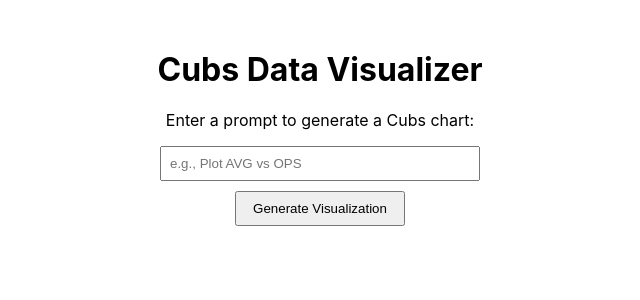
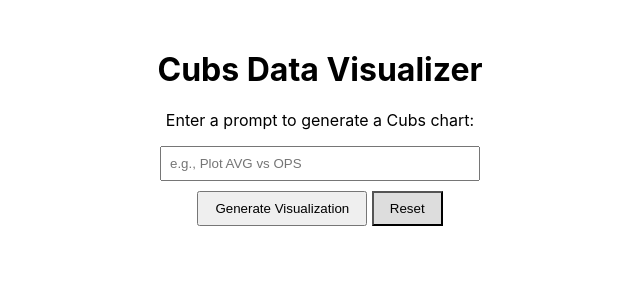
Before and after one commit to JohnnyAddis/SeeCubs, a React (Create React App) app in the folder frontend/: page / in a window 1280 px wide. Shown: the top 300 px of the page, without its empty margins (320-960 px from the left). Built offline with nearby package versions, Linux system fonts and the light colour scheme.

Commit message:
Addign reset button to clear prompt input and have vis and gpt code dissapear as well

```diff
--- a/frontend/src/App.js
+++ b/frontend/src/App.js
@@ -14,7 +14,6 @@
   };
 
   const handleSubmit = async () => {
-    console.log("User Prompt:", prompt);
     setLoading(true);
     setShowChart(false);
     setError("");
@@ -23,8 +22,6 @@
 
     try {
       const data = await generatePlot(prompt);
-      console.log("Flask Response:", data);
-
       setGptCode(data.code_used);
       setImageUrl(`http://localhost:5000${data.image_url}`);
       setShowChart(true);
@@ -33,6 +30,15 @@
     } finally {
       setLoading(false);
     }
+  };
+
+  // 🆕 Reset handler
+  const handleReset = () => {
+    setPrompt("");
+    setShowChart(false);
+    setGptCode("");
+    setImageUrl("");
+    setError("");
   };
 
   return (
@@ -48,11 +54,22 @@
       />
       <br />
       <button
+        type="button"
         onClick={handleSubmit}
+        disabled={loading}
         style={{ marginTop: "10px", padding: "8px 16px" }}
-        disabled={loading}
       >
         {loading ? "Loading..." : "Generate Visualization"}
+      </button>
+      {" "}
+      {/* 🆕 Reset Button */}
+      <button
+        type="button"
+        onClick={handleReset}
+        disabled={loading} // Disable while loading
+        style={{ marginTop: "10px", padding: "8px 16px", backgroundColor: "#ddd" }}
+      >
+        Reset
       </button>
 
       {/* Error Message */}
```
Also changed, not shown: 1 other file (tests, documents, lock files or other folders).
